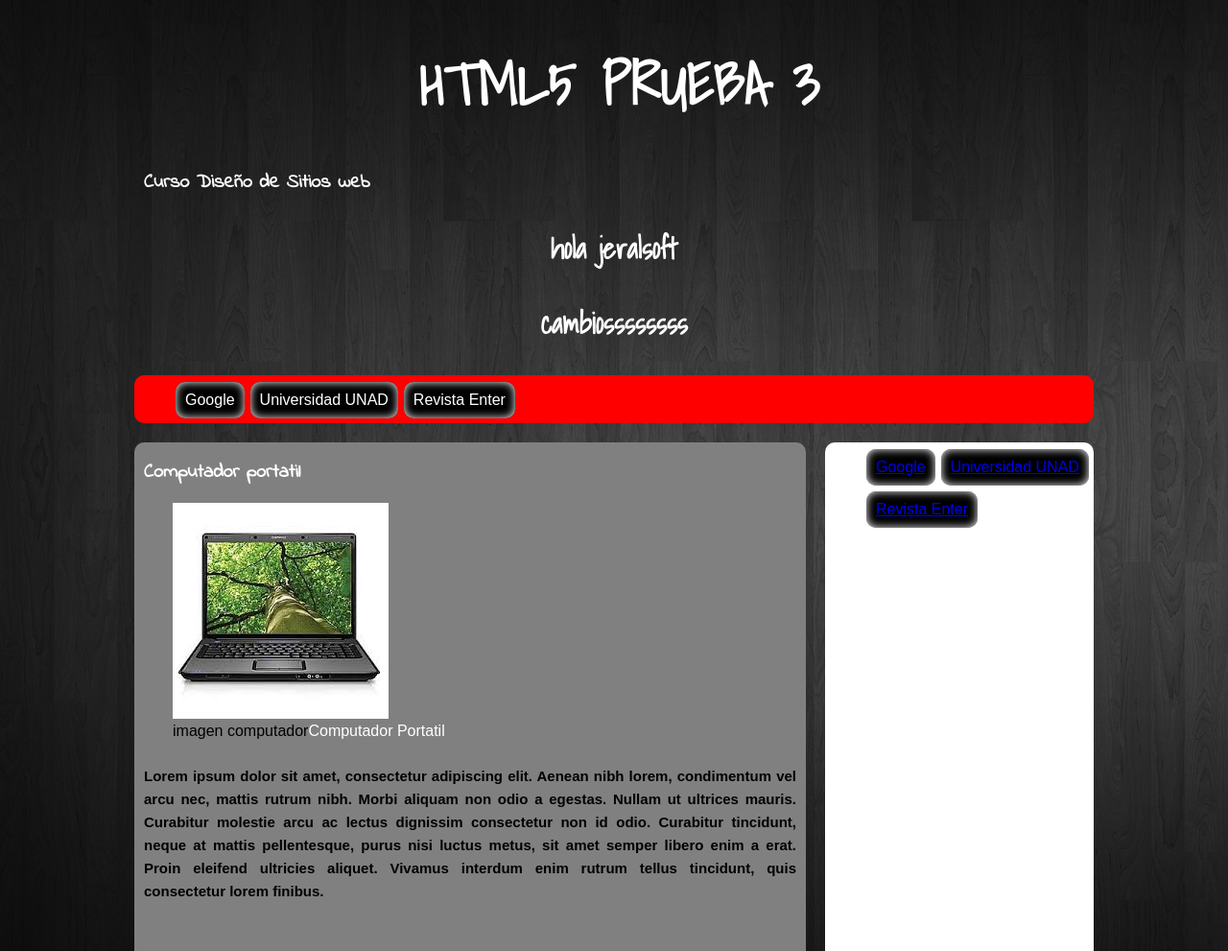
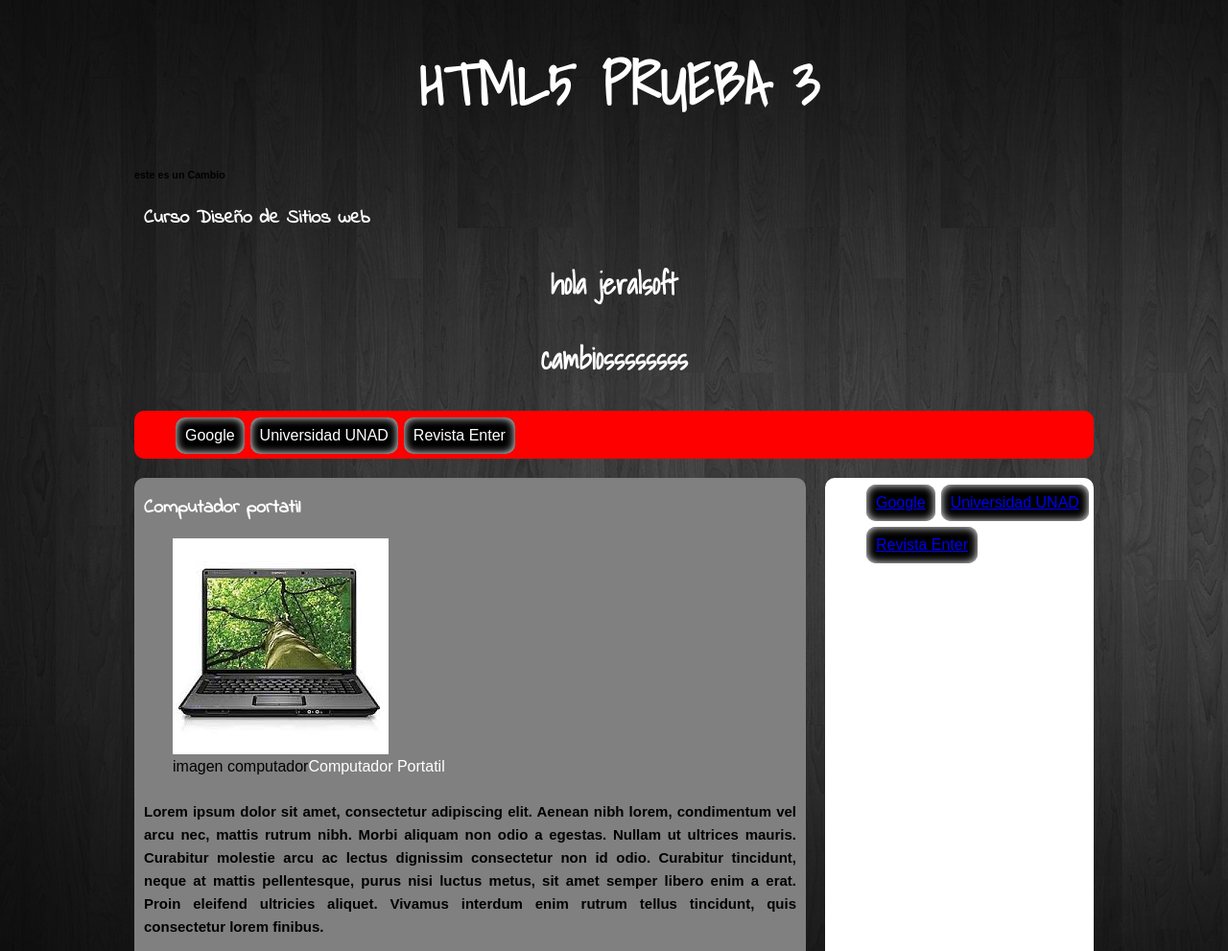
Before and after one commit to Jeralsoft/Jeralsoft.github.io, a plain HTML site: page index.html in a window 1280 px wide. Shown: the top 991 px of the page at 96% size. Drawn offline with Linux system fonts and the light colour scheme.

Commit message:
cambio en index h6
este es un cambio en index h6 titulo

```diff
--- a/index.html
+++ b/index.html
@@ -25,6 +25,7 @@
 <Div id="contenidos">
 	<header>
 		<h1>HTML5 PRUEBA 3</h1>
+		<h6>este es un Cambio</h6>
 		<h2>Curso Diseño de Sitios web</h2>
 		<h3>hola jeralsoft</h3>
 		<h3>cambiossssssss</h3>
```
